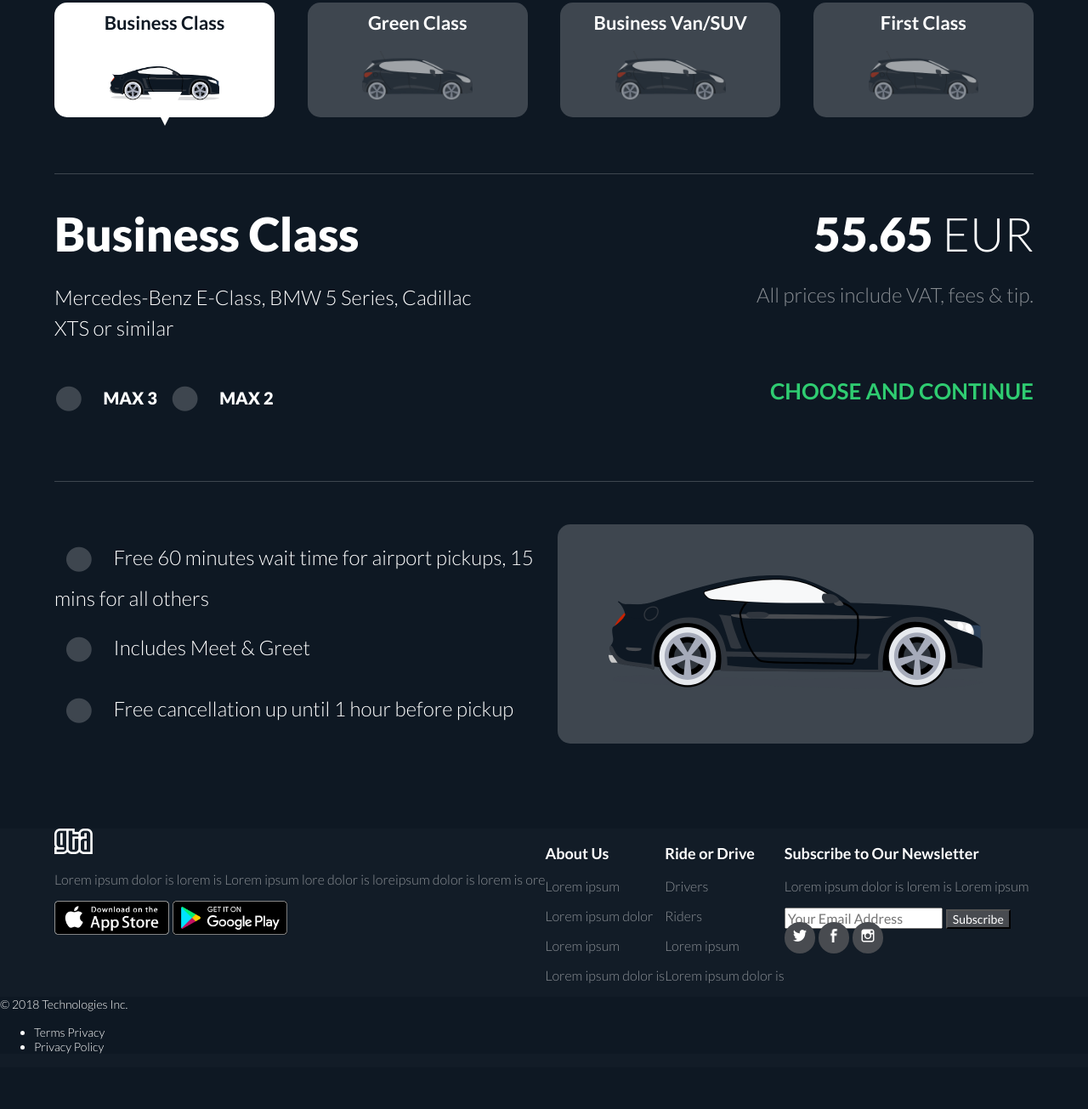
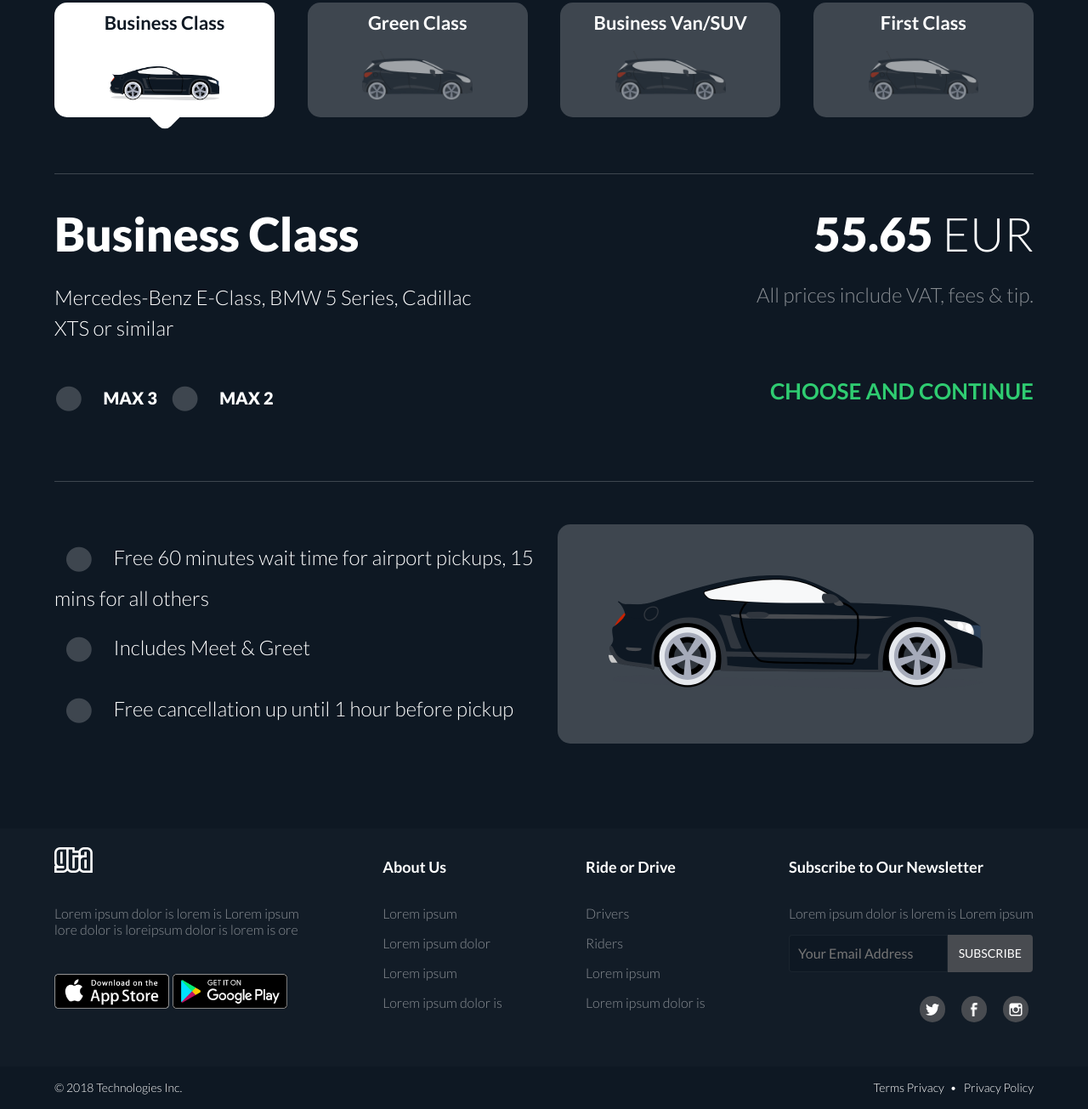
Before and after one commit to rxmvinv/tt42hz, a website: page app_client/index.html in a window 1280 px wide. Shown: the part 1023-2328 px from the top of the page at 85% size. Before the commit the page ends 2279 px from the top, so only its background shows below. Drawn offline with Linux system fonts and the light colour scheme; files that its build step writes are made by us from their sources; files whose address does not match are found by name.

```diff
--- a/app_client/index.html
+++ b/app_client/index.html
@@ -117,7 +117,7 @@
 	<footer>
 		<div class="aligned-content">
 			<section class="main-footer-section">
-				<img class="footer-logo" src="images/gta@2x.png">
+				<h3><img class="footer-logo" src="images/gta@2x.png"></h3>
 				<p class="main-text">
 					Lorem ipsum dolor is lorem is Lorem ipsum lore dolor is loreipsum dolor is lorem is ore
 				</p>
@@ -157,10 +157,10 @@
 				<div class="right-side">
 					<ul>
 						<li>
-							Terms Privacy
+							<a href="#">Terms Privacy</a>
 						</li>
 						<li>
-							Privacy Policy
+							<a href="#">Privacy Policy</a>
 						</li>
 					</ul>
 				</div>
--- a/public/css/styles.css
+++ b/public/css/styles.css
@@ -259,6 +259,8 @@
 	font-family: 'Lato', sans-serif;
 	font-weight: 700;
 	font-size: 22px;
+	position: relative;
+    z-index: 3;
 }
 .choice-section .choice-submenu .cars-list .cars-list-item img {
 	width: 50%;
@@ -285,19 +287,20 @@
 .choice-section .choice-submenu .cars-list .selected-car-item a {
 	color: #0E1823;
 }
-.choice-section .choice-submenu .cars-list .selected-car-item::after {
+.choice-section .choice-submenu .cars-list .selected-car-item::before {
 	content: "";
     display: block;
-    width: 0;
-    height: 0;
+    width: 36px;
+    height: 36px;
     position: absolute;
     bottom: -10px;
     margin: auto;
     left: 0;
     right: 0;
-    border-left: 20px solid transparent;
-    border-right: 20px solid transparent;
-    border-top: 40px solid #fff;
+    background: #fff;
+    border-radius: 10px;
+    transform: rotate(315deg);
+    z-index: 1;
 }
 
 
@@ -470,39 +473,6 @@
 	background: #121C27;
 }
 
-footer .aligned-content {
-	display: inline-flex;
-}
-
-footer .footer-logo {
-	width: 100%;
-	max-width: 45px;
-}
-
-footer .download-appstore img {
-	max-width: 135px;
-	width: 100%;
-}
-
-footer .download-googleplay img {
-	max-width: 135px;
-	width: 100%;
-}
-
-footer .media-links a {
-	background: #484B50;
-	padding: 10px;
-	border-radius: 20px;
-}
-
-footer .media-links img {
-	width: 16px;
-}
-
-footer .footer-bottom {
-	background: #0E1823;
-}
-
 footer p {
 	color: #fff;
 	opacity: 0.5;
@@ -516,21 +486,119 @@
 	font-family: 'Lato', sans-serif;
 	font-size: 18px;
 	font-weight: 700;
+	line-height: 3;
 }
 
-footer input {
+footer .aligned-content {
+	display: inline-flex;
+	justify-content: space-between;
+	padding-bottom: 50px;
+}
+
+footer .aligned-content .main-footer-section {
+	width: 25%;
+}
+
+footer .aligned-content .main-footer-section .footer-logo {
+	width: 100%;
+	max-width: 45px;
+}
+
+footer .aligned-content .main-footer-section .stores-buttons {
+	width: 95%;
+}
+
+footer .aligned-content .main-footer-section .stores-buttons .download-appstore {
+	display: inline-block;
+	float: left;
+}
+
+footer .aligned-content .main-footer-section .stores-buttons .download-googleplay {
+	display: inline-block;
+	float: right;
+}
+
+footer .aligned-content .main-footer-section .stores-buttons .download-appstore img {
+	max-width: 135px;
+	width: 100%;
+}
+
+footer .aligned-content .main-footer-section .stores-buttons .download-googleplay img {
+	max-width: 135px;
+	width: 100%;
+}
+
+footer .aligned-content .main-footer-section .main-text {
+	margin-bottom: 15%;
+}
+
+footer  .aligned-content .subscribe-footer-section {
+	width: 25%;
+}
+
+footer .aligned-content .subscribe-footer-section input {
 	color: #fff;
 	font-family: 'Lato', sans-serif;
 	font-size: 16px;
 	font-weight: 400;
+	background: #0E1823;
+    border: 1px solid rgba(255,255,255,0.05);
+    border-bottom-left-radius: 4px;
+    border-top-left-radius: 4px;
+    height: 40px;
+    padding-left: 10px;
+    float: left;
+    display: inline-block;
+    width: 60%;
 }
 
-footer button {
+footer  .aligned-content .subscribe-footer-section button {
 	background: #484B50;
 	color: #fff;
 	font-family: 'Lato', sans-serif;
 	font-size: 14px;
 	font-weight: 400;
+	text-transform: uppercase;
+    border: none;
+    height: 44px;
+    width: 100px;
+    display: inline-block;
+    float: left;
+    border-bottom-right-radius: 4px;
+    border-top-right-radius: 4px;
+}
+
+footer  .aligned-content .subscribe-footer-section .media-links {
+	display: inline-block;
+    width: 98%;
+    margin-top: 35px;
+    text-align: right;
+}
+
+footer  .aligned-content .subscribe-footer-section .media-links a {
+	background: #484B50;
+	padding: 7px;
+	border-radius: 16px;
+	margin-left: 15px;
+}
+
+footer  .aligned-content .subscribe-footer-section .media-links img {
+	width: 16px;
+	vertical-align: text-bottom;
+}
+
+footer .footer-bottom {
+	background: #0E1823;
+	display: inline-flex;
+	justify-content: space-between;
+	width: 90%;
+	padding: 0 5%;
+	align-items: center;
+}
+
+footer .footer-bottom a {
+	text-decoration: none;
+	color: #fff;
 }
 
 footer .footer-bottom .left-side {
@@ -538,6 +606,11 @@
 	font-size: 14px;
 	font-weight: 300;
 	color: #fff;
+	display: inline-block;
+}
+
+footer .footer-bottom .right-side {
+	display: inline-block;
 }
 
 footer .footer-bottom .right-side ul li {
@@ -545,6 +618,13 @@
 	font-size: 14px;
 	font-weight: 300;
 	color: #fff;
+	display: inline-block;
+}
+
+footer .footer-bottom .right-side ul li:not(:first-child)::before {
+	content: '\00a0\2022\00a0\00a0';
+	font-family: 'Lato', sans-serif;
+	color:#fff;
 }
 
 /* Footer */
```
